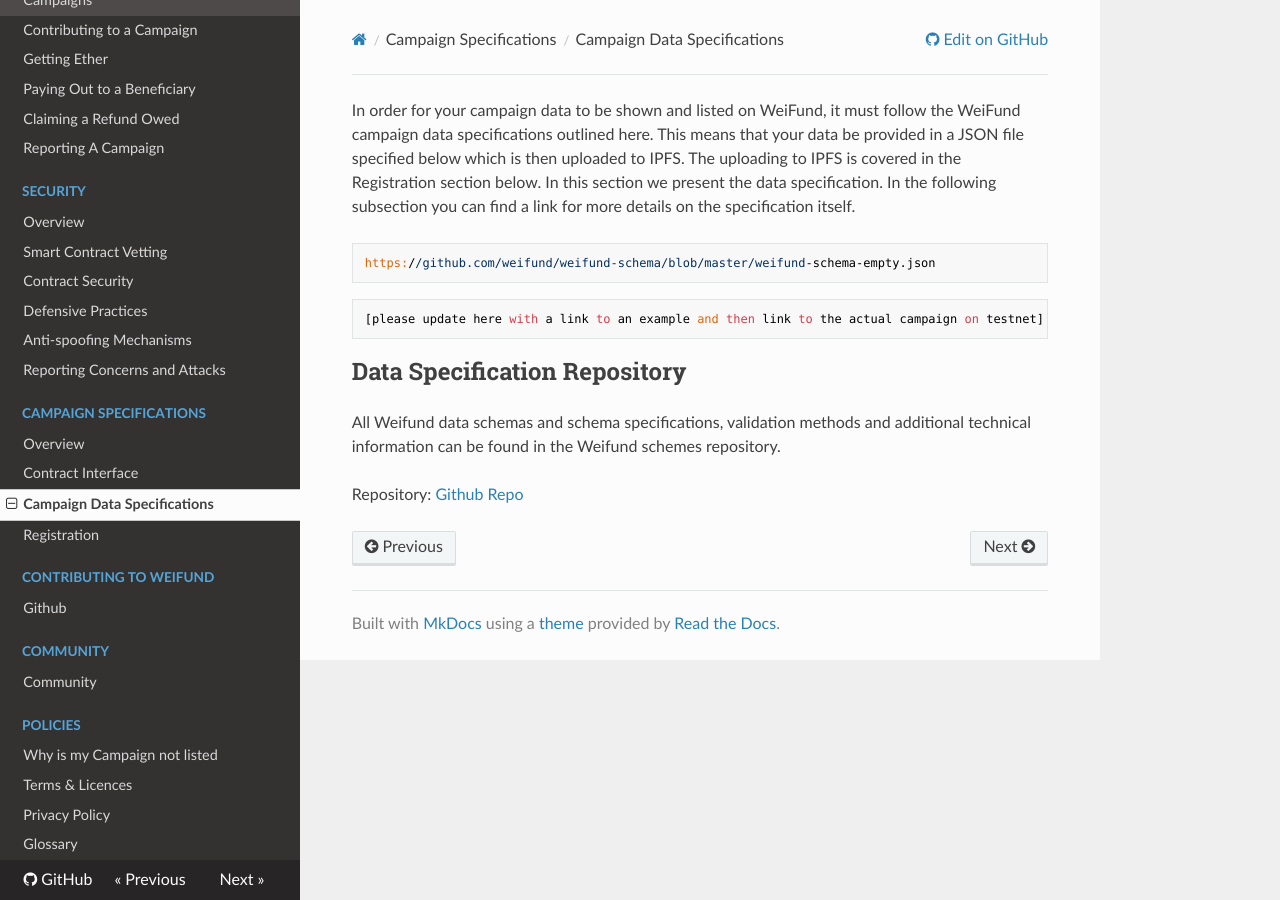
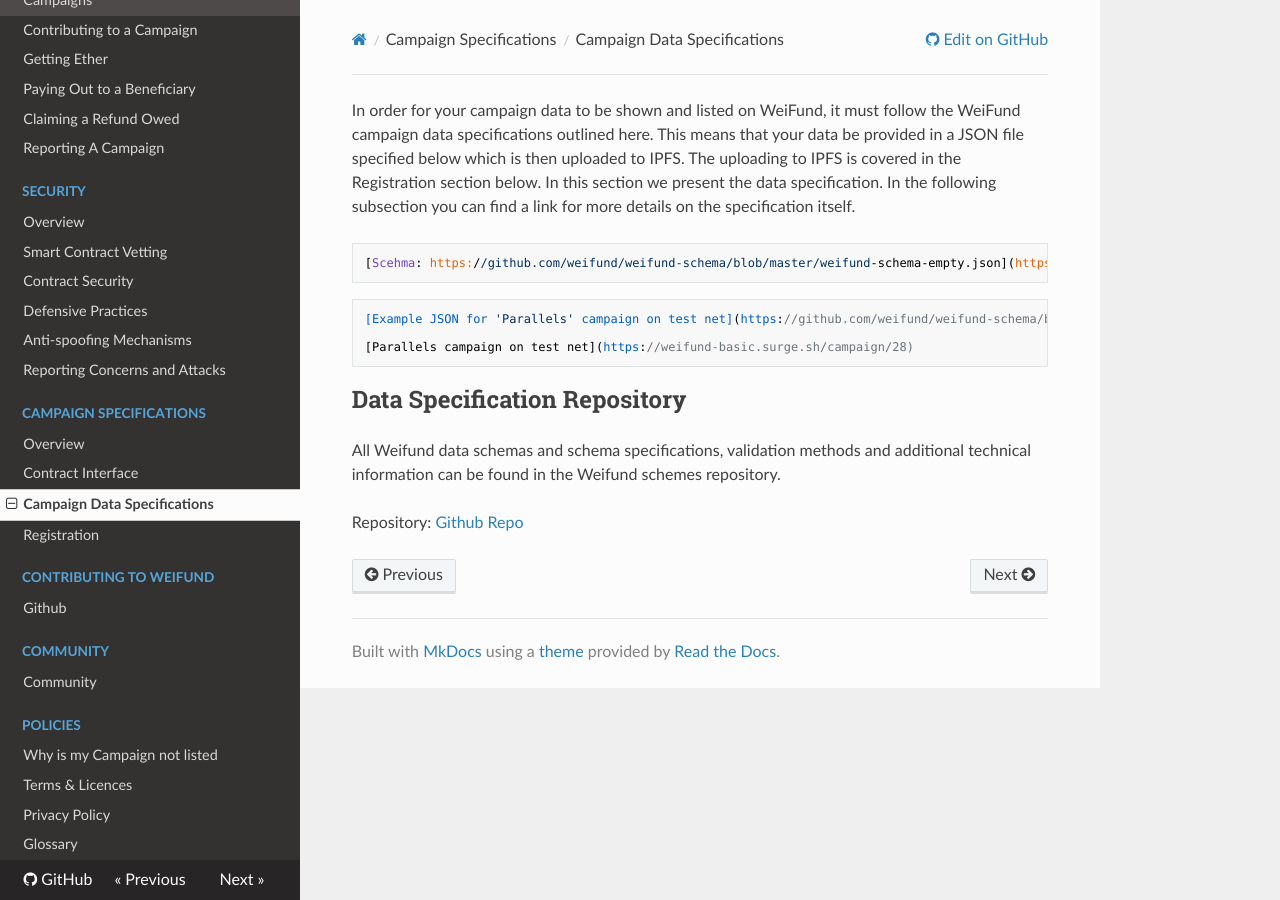
Before and after one commit to ShrutiAppiah/weifund-docs, an MkDocs documentation site: the page built from docs/specifications/campaign_data_specifications.md, in a window 1280 px wide. Built offline with MkDocs 1.6.1, drawn with Linux system fonts in a browser that asks for light colours; nearby versions of some CDN libraries; old or Windows-style settings are respelled for this version of MkDocs.

Commit message:
Update campaign_data_specifications.md

````diff
--- a/docs/specifications/campaign_data_specifications.md
+++ b/docs/specifications/campaign_data_specifications.md
@@ -1,10 +1,12 @@
 In order for your campaign data to be shown and listed on WeiFund, it must follow the WeiFund campaign data specifications outlined here. This means that your data be provided in a JSON file specified below which is then uploaded to IPFS. The uploading to IPFS is covered in the Registration section below. In this section we present the data specification. In the following subsection you can find a link for more details on the specification itself.
 
 ```
-https://github.com/weifund/weifund-schema/blob/master/weifund-schema-empty.json
+[Scehma: https://github.com/weifund/weifund-schema/blob/master/weifund-schema-empty.json](https://github.com/weifund/weifund-schema/blob/master/weifund-schema-empty.json)
 ```
 ```
-[please update here with a link to an example and then link to the actual campaign on testnet]
+[Example JSON for 'Parallels' campaign on test net](https://github.com/weifund/weifund-schema/blob/master/examples/weifund-schema-parallels.json)
+
+[Parallels campaign on test net](https://weifund-basic.surge.sh/campaign/28)
 ```
 
 ##Data Specification Repository
````
